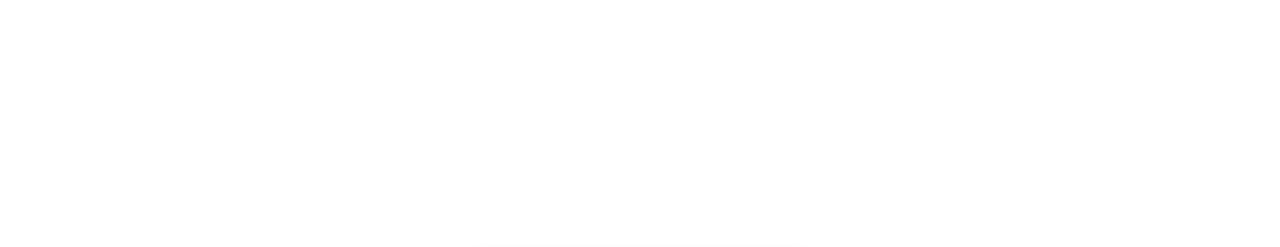
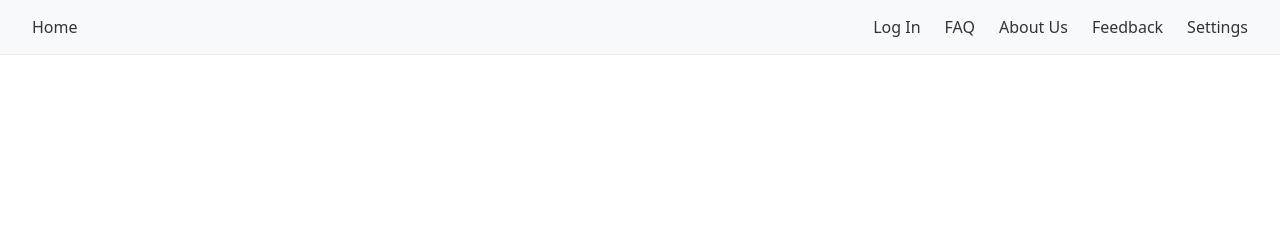
Before and after one commit to tunglev/Mobile-Booth, a website: page frontend/login.html in a window 1280 px wide. Shown: the top 247 px of the page. Drawn offline with Linux system fonts and the light colour scheme; no server answers.

Commit message:
added navbar to login page

```diff
--- a/frontend/login.html
+++ b/frontend/login.html
@@ -21,6 +21,18 @@
       <button id="logout-button" style="display: none;">Log Out</button>
     </div>
   </div>
+
+  <script type="module">
+    import { NavbarComponent } from './components/NavbarComponent/NavbarComponent.js';
+
+    document.addEventListener('DOMContentLoaded', () => {
+        const app = document.getElementById('app');
+
+        // Add navbar
+        const navbar = new NavbarComponent();
+        app.appendChild(navbar.render());
+    });
+  </script>
 
   <script>
     // Firebase configuration
```
